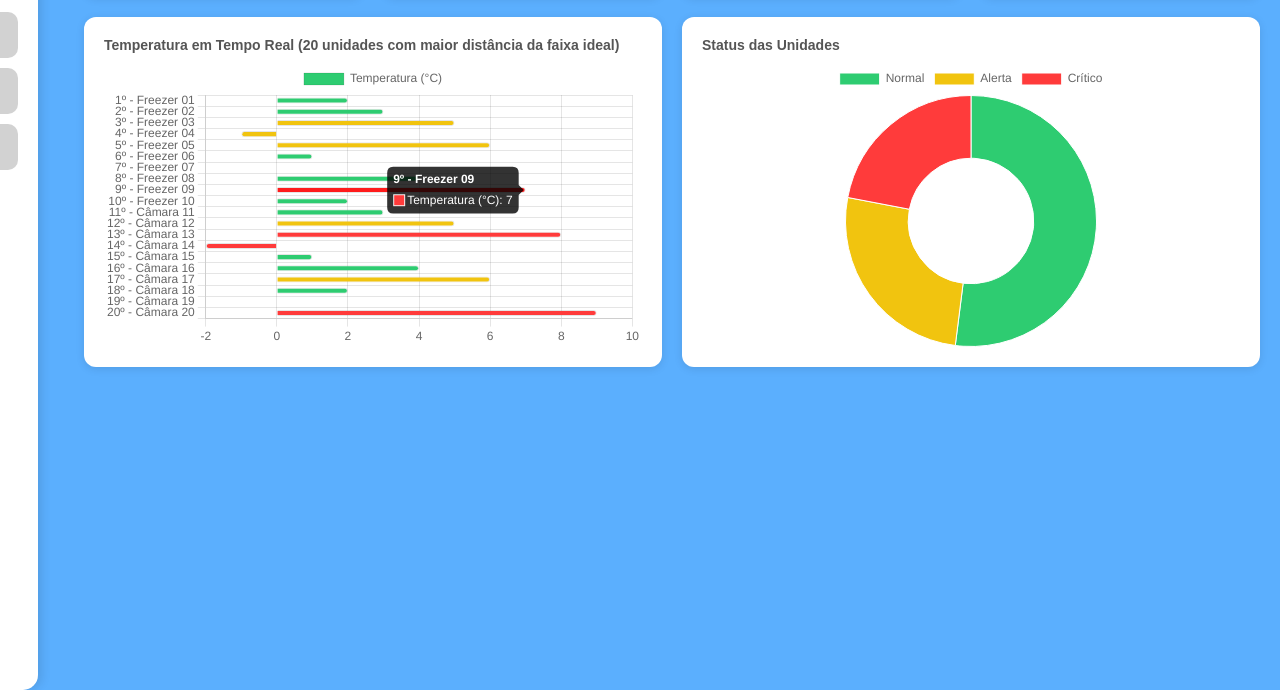
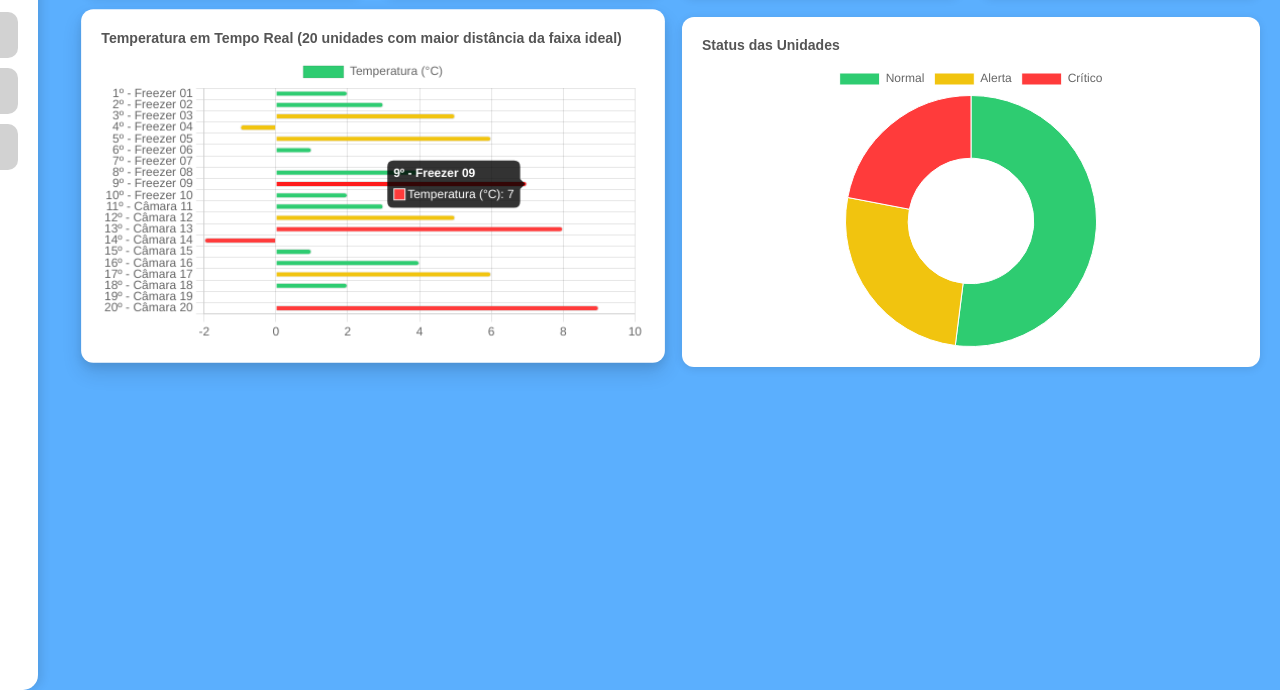
Before and after one commit to FrigoLog/frigolog, a plain HTML site: page dash_bruno/dashboard.html in a window 1280 px wide. In both pictures the pointer is over the element 373 px from the left and 302 px from the top of the page. Shown: the part 110-800 px from the top of the page. Drawn offline with nearby package versions, Linux system fonts and the light colour scheme.

Commit message:
arruamando style dos graficos

```diff
--- a/dash_bruno/style.css
+++ b/dash_bruno/style.css
@@ -236,6 +236,15 @@ body {
 
     display: flex;
     flex-direction: column;
+
+    transition: all 0.25s ease;
+}
+
+.grafico-card:hover {
+    transform: translateY(-6px) scale(1.01);
+    box-shadow:
+        0 10px 20px rgba(0,0,0,0.12),
+        0 4px 8px rgba(0,0,0,0.08);
 }
 
 .grafico-container {
```
